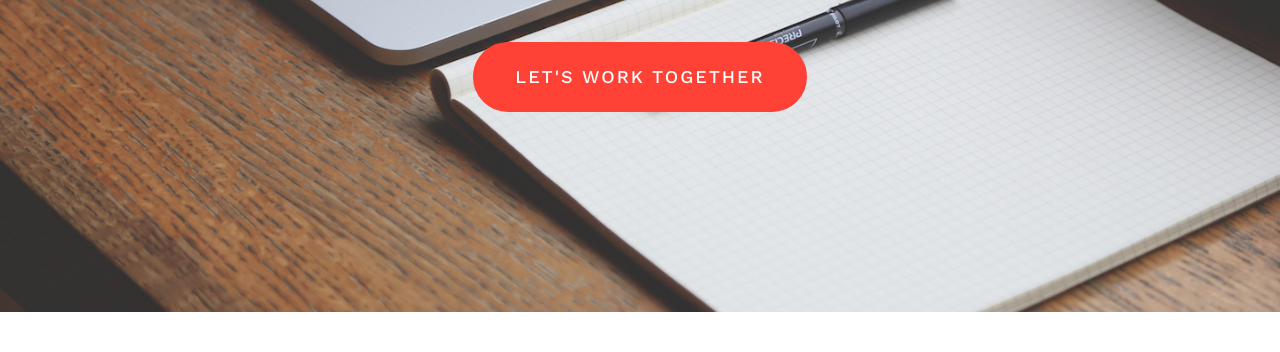
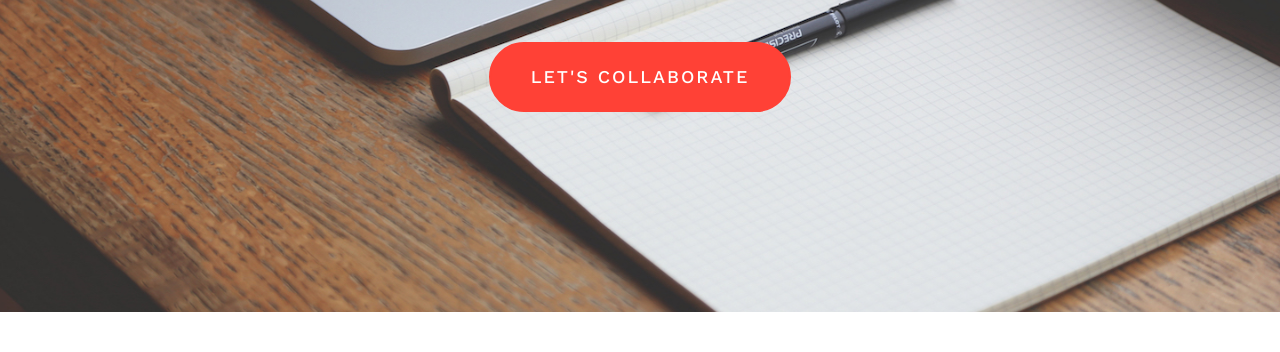
Before and after one commit to benjaminfritz/benjaminfritz.github.io, a plain HTML site: page index.html in a window 1280 px wide. Shown: the part 448-800 px from the top of the page. Drawn offline with nearby package versions, Linux system fonts and the light colour scheme.

Commit message:
Shorten button copy

```diff
--- a/index.html
+++ b/index.html
@@ -82,7 +82,7 @@
             <div class="intro-text">
                 <div class="intro-lead-in">Hi, I'm Benjamin Fritz, your freelance</div>
                 <div class="intro-heading">Interaction Designer</div>
-                <a href="#services" class="page-scroll btn btn-xl">Let's work together</a>
+                <a href="#services" class="page-scroll btn btn-xl">Let's collaborate</a>
             </div>
         </div>
     </header>
```
